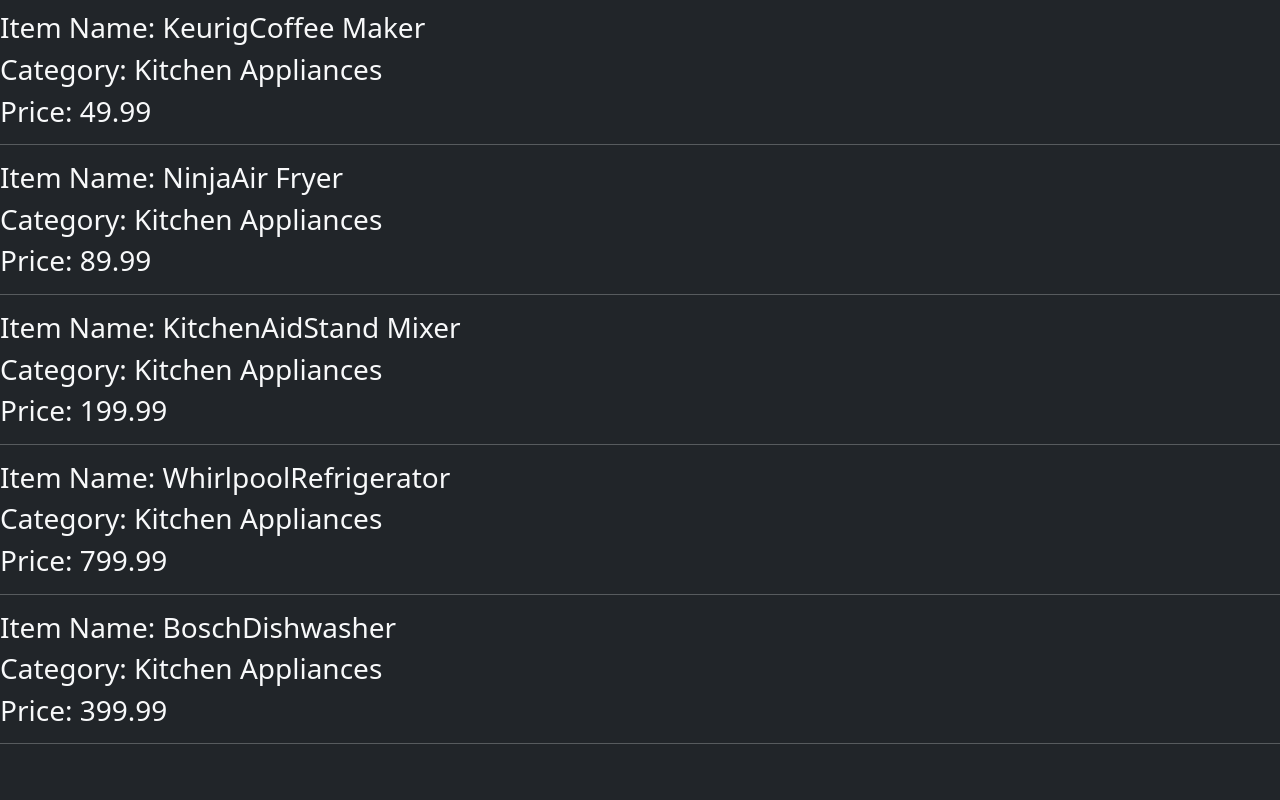
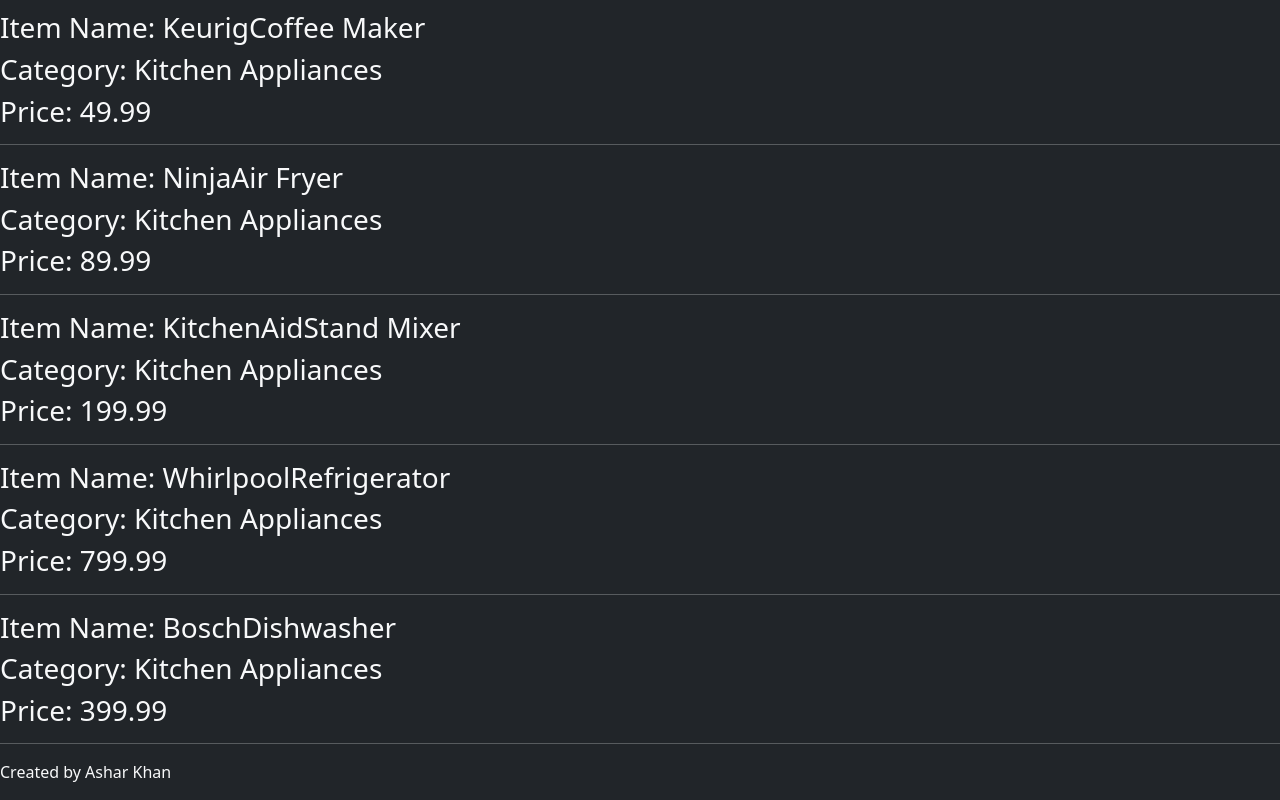
Before and after one commit to Asharkhan468/Array-loops, a plain HTML site: page index.html in a window 1280 px wide. Shown: the part 4568-5368 px from the top of the page. Before the commit the page ends 5328 px from the top, so only its background shows below. Drawn offline with nearby package versions, Linux system fonts and the light colour scheme.

Commit message:
array loops

```diff
--- a/index.html
+++ b/index.html
@@ -22,6 +22,10 @@
 
     <div id="div" class="mt-4"></div>
 
+    <footer>
+        <p>Created by Ashar Khan</p>
+    </footer>
+
 
 
 
```
